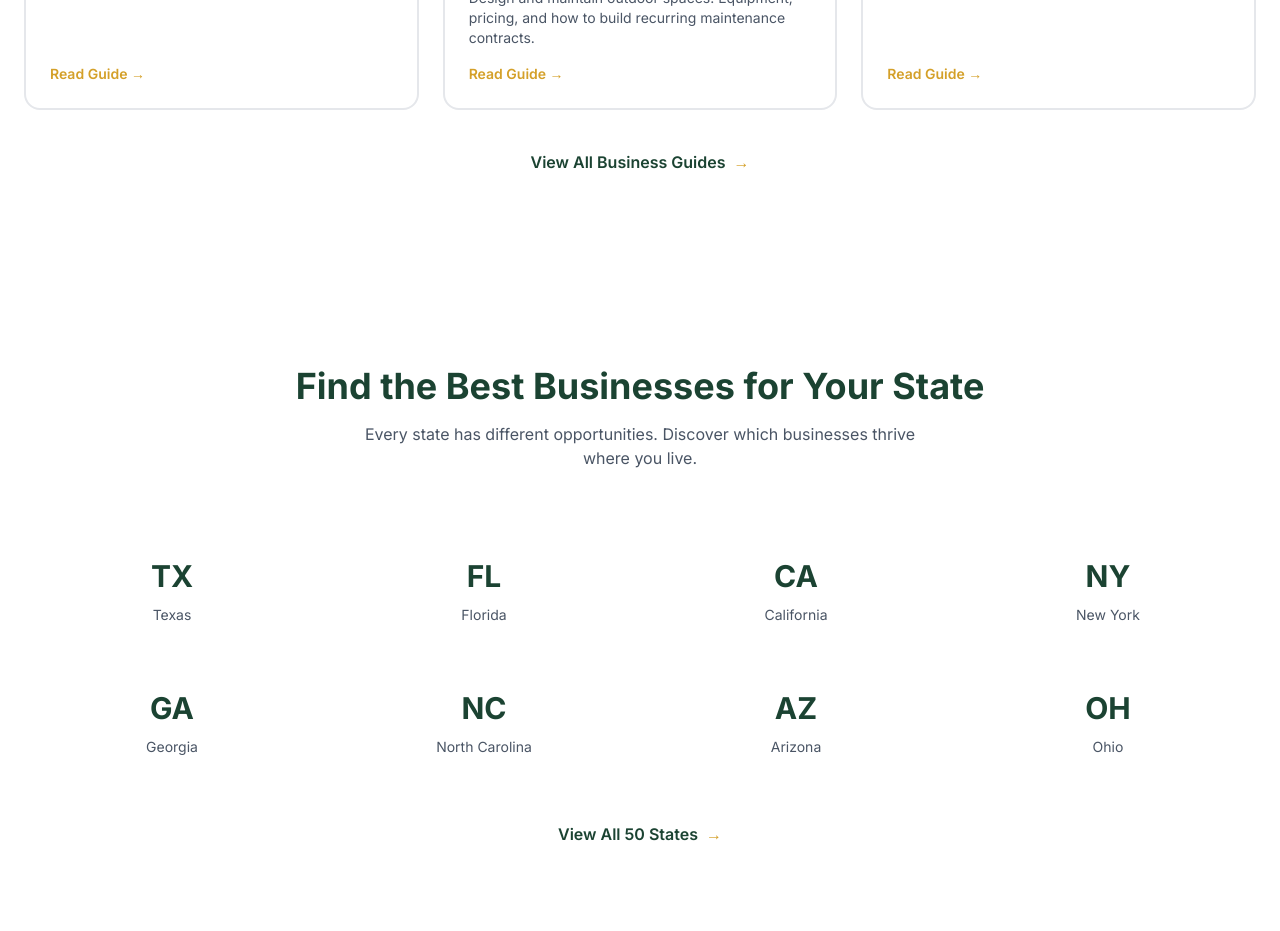
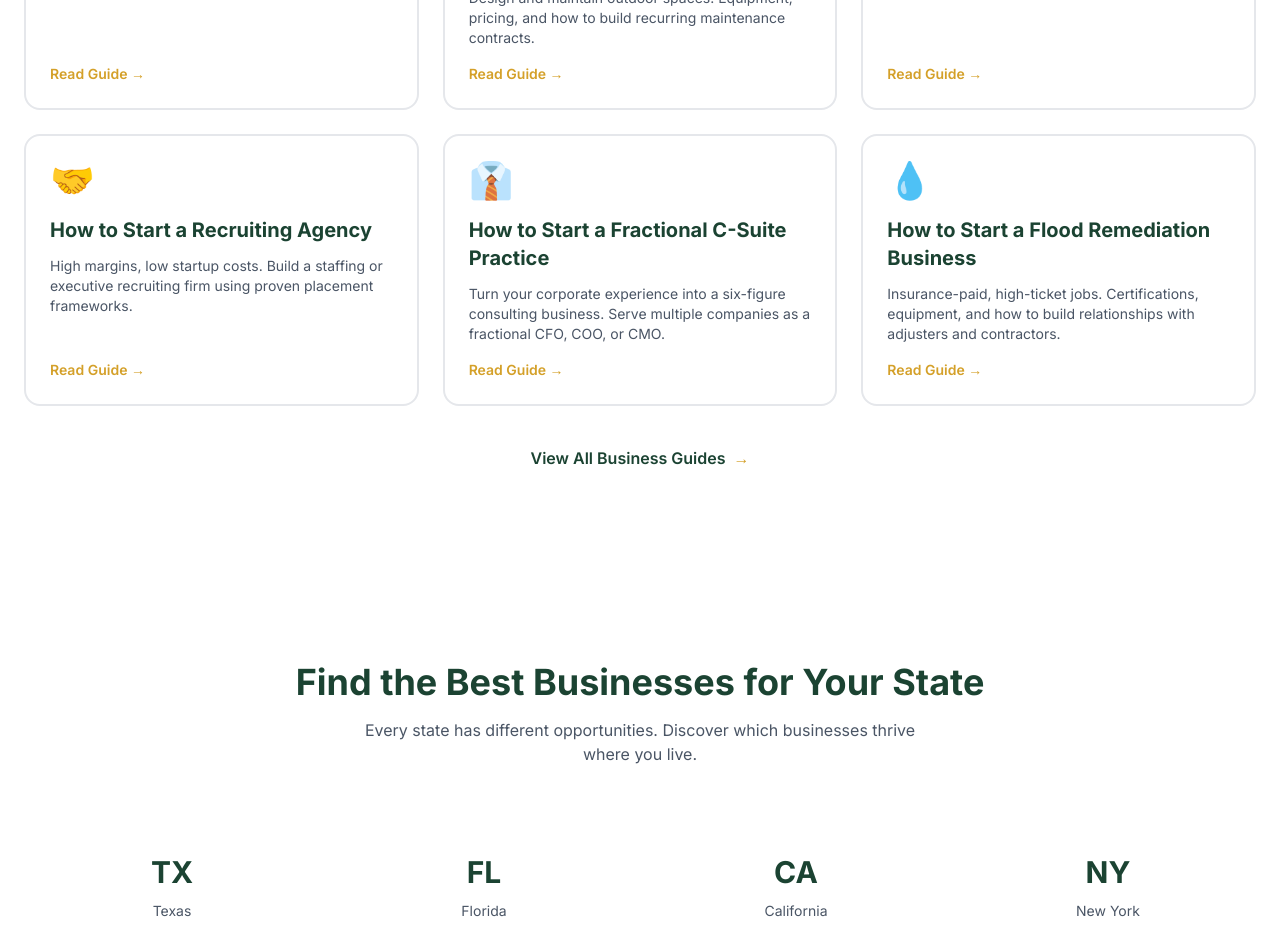
Before and after one commit to clientsuccessteam-collab/azgari-org, a Next.js app: page /guides in a window 1280 px wide. Shown: the part 1580-2511 px from the top of the page. Built offline with nearby package versions, Linux system fonts and the light colour scheme.

Commit message:
Add recruiting, fractional C-suite, flood remediation guides with real blog posts

```diff
--- a/src/app/guides/page.tsx
+++ b/src/app/guides/page.tsx
@@ -70,6 +70,24 @@ const howToStartGuides = [
     slug: "how-much-does-it-cost-to-start-a-lawn-care-business",
     icon: "🌱",
     description: "Seasonal or year-round revenue. Real startup costs, equipment, and recurring service models.",
+  },
+  {
+    title: "How to Start a Recruiting Agency",
+    slug: "how-to-start-a-recruiting-agency-in-2026-complete-guide",
+    icon: "🤝",
+    description: "High margins, low startup costs. Build a staffing or executive recruiting firm using proven placement frameworks.",
+  },
+  {
+    title: "How to Start a Fractional C-Suite Practice",
+    slug: "how-to-start-a-fractional-c-suite-practice-in-2026-complete-guide",
+    icon: "👔",
+    description: "Turn your corporate experience into a six-figure consulting business. Serve multiple companies as a fractional CFO, COO, or CMO.",
+  },
+  {
+    title: "How to Start a Flood Remediation Business",
+    slug: "how-to-start-a-flood-remediation-business-in-2026-complete-guide",
+    icon: "💧",
+    description: "Insurance-paid, high-ticket jobs. Certifications, equipment, and how to build relationships with adjusters and contractors.",
   },
 ];
 
```
